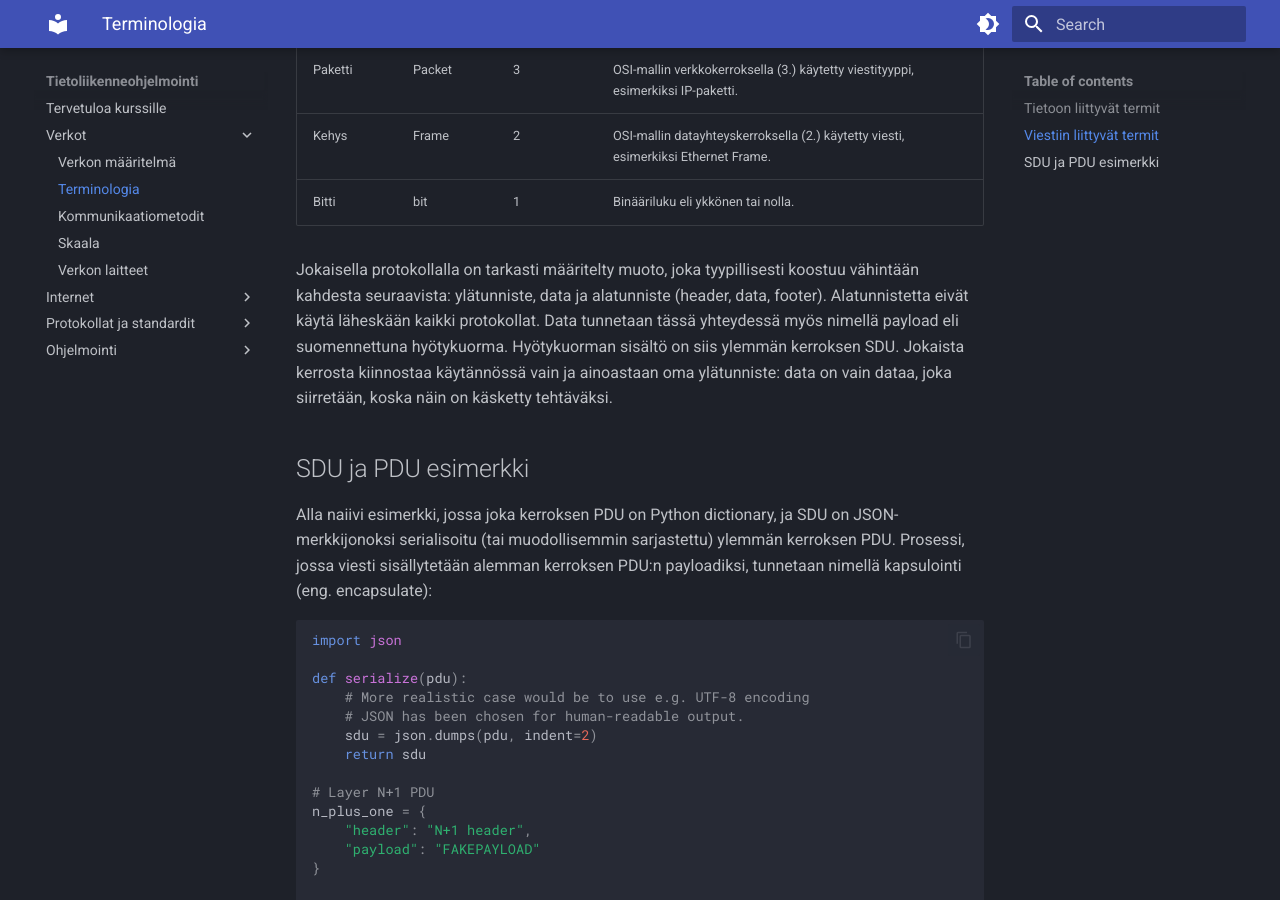
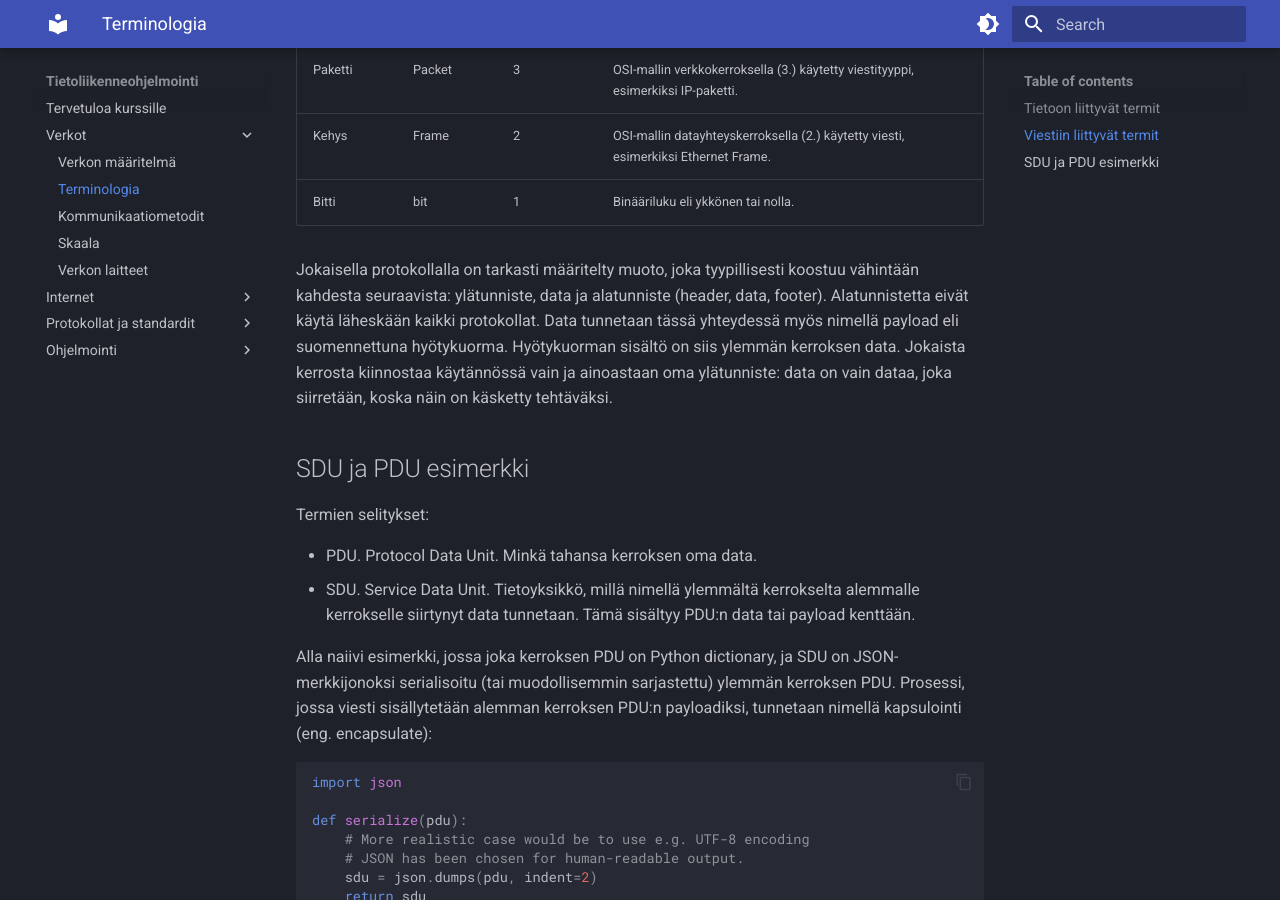
Before and after one commit to sourander/tietoliikenneohjelmointi, an MkDocs documentation site: the page built from docs/verkot/terminologia.md, in a window 1280 px wide and 900 px high, scrolled down 1572 px. Built offline with MkDocs 1.6.1 and Material for MkDocs 9.7.7, drawn with Linux system fonts in a browser that asks for light colours.

Commit message:
SDU PDU terminology explained

```diff
--- a/docs/verkot/terminologia.md
+++ b/docs/verkot/terminologia.md
@@ -32,9 +32,14 @@ Eri protokollat ja mallit voivat käyttää poikkeavia nimiä tai päällekäisi
 | Kehys     | Frame      | 2        | OSI-mallin datayhteyskerroksella (2.) käytetty viesti, esimerkiksi Ethernet Frame.                                    |
 | Bitti     | bit        | 1        | Binääriluku eli ykkönen tai nolla.                                                                                    |
 
-Jokaisella protokollalla on tarkasti määritelty muoto, joka tyypillisesti koostuu vähintään kahdesta seuraavista: ylätunniste, data ja alatunniste (header, data, footer). Alatunnistetta eivät käytä läheskään kaikki protokollat. Data tunnetaan tässä yhteydessä myös nimellä payload eli suomennettuna hyötykuorma. Hyötykuorman sisältö on siis ylemmän kerroksen SDU. Jokaista kerrosta kiinnostaa käytännössä vain ja ainoastaan oma ylätunniste: data on vain dataa, joka siirretään, koska näin on käsketty tehtäväksi.
+Jokaisella protokollalla on tarkasti määritelty muoto, joka tyypillisesti koostuu vähintään kahdesta seuraavista: ylätunniste, data ja alatunniste (header, data, footer). Alatunnistetta eivät käytä läheskään kaikki protokollat. Data tunnetaan tässä yhteydessä myös nimellä payload eli suomennettuna hyötykuorma. Hyötykuorman sisältö on siis ylemmän kerroksen data. Jokaista kerrosta kiinnostaa käytännössä vain ja ainoastaan oma ylätunniste: data on vain dataa, joka siirretään, koska näin on käsketty tehtäväksi.
 
 ## SDU ja PDU esimerkki
+
+Termien selitykset:
+
+* PDU. Protocol Data Unit. Minkä tahansa kerroksen oma data.
+* SDU. Service Data Unit. Tietoyksikkö, millä nimellä ylemmältä kerrokselta alemmalle kerrokselle siirtynyt data tunnetaan. Tämä sisältyy PDU:n data tai payload kenttään.
 
 Alla naiivi esimerkki, jossa joka kerroksen PDU on Python dictionary, ja SDU on JSON-merkkijonoksi serialisoitu (tai muodollisemmin sarjastettu) ylemmän kerroksen PDU. Prosessi, jossa viesti sisällytetään alemman kerroksen PDU:n payloadiksi, tunnetaan nimellä kapsulointi (eng. encapsulate):
 
```
